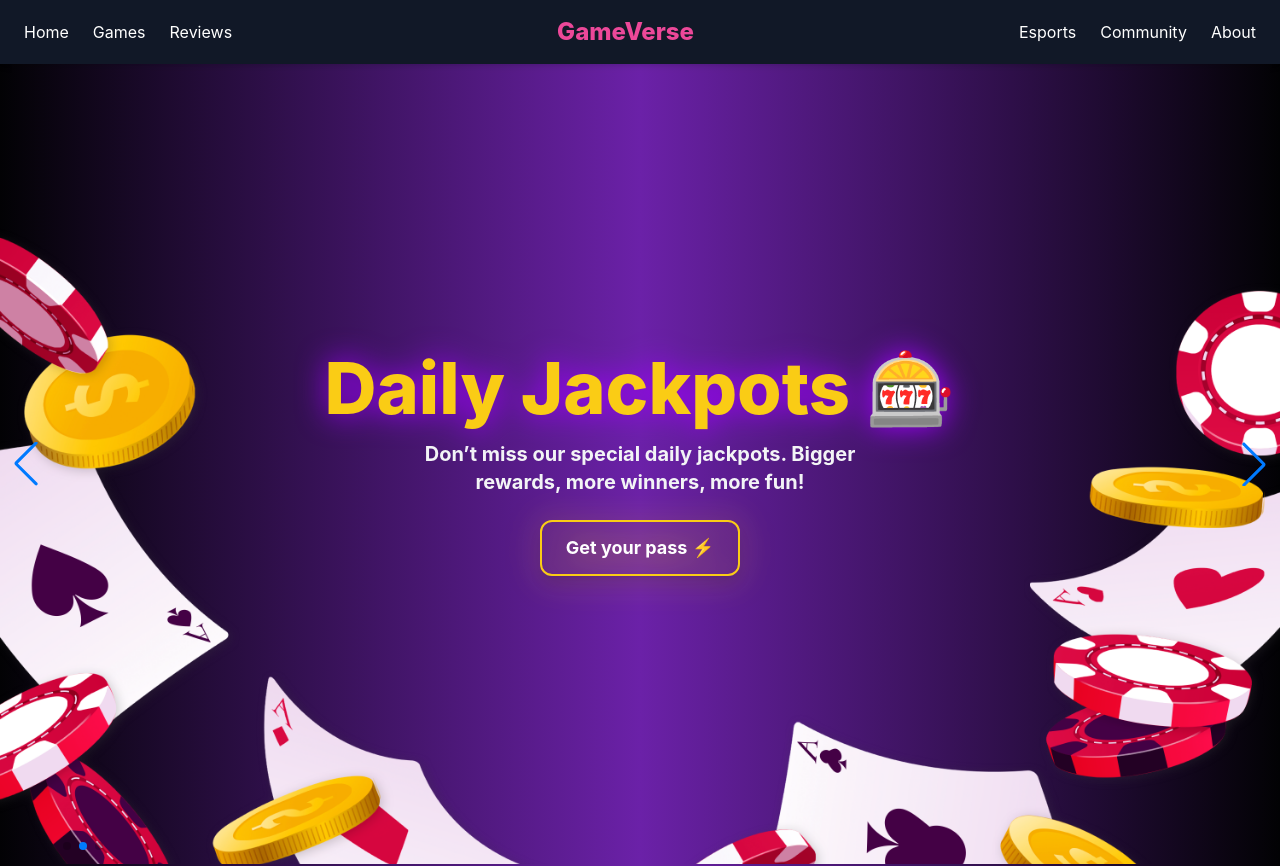
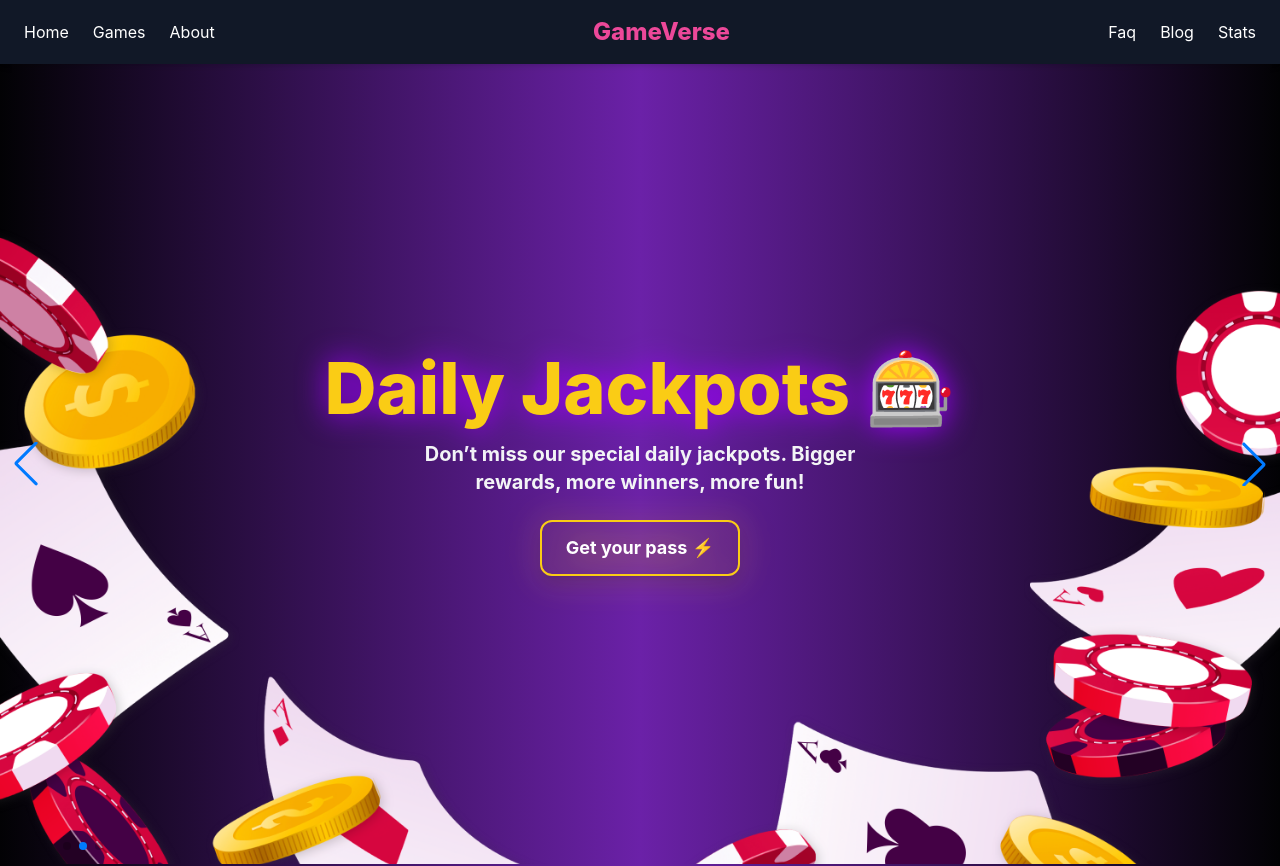
Before and after one commit to Abhisheksharma1812/BeeLucky, a React (Vite) app in the folder frontend/: page / in a window 1280 px wide. Shown: the top 866 px of the page. Built offline with nearby package versions, Linux system fonts and the light colour scheme; no server answers.

Commit message:
02-10-25 changes

```diff
--- a/frontend/src/components/Bet.jsx
+++ b/frontend/src/components/Bet.jsx
@@ -52,14 +52,14 @@ function PriceSelect({
 <input
   type="number"
   placeholder="Enter custom amount"
-  min={500}
+  min={10}
   max={10000}
-  className="mb-6 px-4 py-2 rounded-2xl bg-gray-800 text-white focus:outline-none focus:ring-2 focus:ring-yellow-400"
+  className="mb-6 px-4 py-2 w-1/5 rounded-2xl bg-gray-800 text-white focus:outline-none focus:ring-2 focus:ring-yellow-400"
   onChange={(e) => {
     let value = Number(e.target.value);
 
     // prevent negative or values outside range
-    if (value < 1) value = 500;
+    if (value < 1) value = 10;
     if (value > 10000) value = 10000;
 
     e.target.value = value; // update input field
--- a/frontend/src/components/Header.jsx
+++ b/frontend/src/components/Header.jsx
@@ -9,9 +9,9 @@ export default function Header() {
 
         {/* Left Menus (Desktop) */}
         <nav className="hidden md:flex space-x-6">
-          <a href="#" className="hover:text-pink-400 transition">Home</a>
-          <a href="#" className="hover:text-pink-400 transition">Games</a>
-          <a href="#" className="hover:text-pink-400 transition">Reviews</a>
+          <a href="#home" className="hover:text-pink-400 transition">Home</a>
+          <a href="#games" className="hover:text-pink-400 transition">Games</a>
+          <a href="#about" className="hover:text-pink-400 transition">About</a>
         </nav>
 
         {/* Logo */}
@@ -21,9 +21,9 @@ export default function Header() {
 
         {/* Right Menus (Desktop) */}
         <nav className="hidden md:flex space-x-6">
-          <a href="#" className="hover:text-pink-400 transition">Esports</a>
-          <a href="#" className="hover:text-pink-400 transition">Community</a>
-          <a href="#" className="hover:text-pink-400 transition">About</a>
+          <a href="#faq" className="hover:text-pink-400 transition">Faq</a>
+          <a href="#blog" className="hover:text-pink-400 transition">Blog</a>
+          <a href="#stats" className="hover:text-pink-400 transition">Stats</a>
         </nav>
 
         {/* Mobile Toggle Button */}
@@ -50,12 +50,12 @@ export default function Header() {
       {isOpen && (
         <div className="md:hidden absolute top-full left-0 w-full bg-gray-800 z-40 px-6 py-4 space-y-4 text-center">
 
-          <a href="#" className="block hover:text-pink-400">Home</a>
-          <a href="#" className="block hover:text-pink-400">Games</a>
-          <a href="#" className="block hover:text-pink-400">Reviews</a>
-          <a href="#" className="block hover:text-pink-400">Esports</a>
-          <a href="#" className="block hover:text-pink-400">Community</a>
-          <a href="#" className="block hover:text-pink-400">About</a>
+          <a href="#home" className="block hover:text-pink-400">Home</a>
+          <a href="#games" className="block hover:text-pink-400">Games</a>
+          <a href="#about" className="block hover:text-pink-400">About</a>
+          <a href="#faq" className="block hover:text-pink-400">FAQ</a>
+          <a href="#blog" className="block hover:text-pink-400">Blog</a>
+          <a href="#stats" className="block hover:text-pink-400">Stats</a>
         </div>
       )}
     </header>
--- a/frontend/src/components/Wheel.jsx
+++ b/frontend/src/components/Wheel.jsx
@@ -1,7 +1,6 @@
 import React, { useState } from "react";
-import Bet from "../components/Bet";
 
-export default function Wheel({ selectedPrice, showPopup, setShowPopup }) {
+export default function Wheel({ selectedPrice, setSelectedPrice, showPopup, setShowPopup }) {
   const prizes = [
     "0.1x",
     "1.3x",
@@ -69,6 +68,8 @@ export default function Wheel({ selectedPrice, showPopup, setShowPopup }) {
   const handleEnd = () => {
     if (!spinning) return;
     setSpinning(false);
+
+    setSelectedPrice(null);
     if (targetIndex !== null) setResult(prizes[targetIndex]);
   };
 
--- a/frontend/src/pages/Payment.jsx
+++ b/frontend/src/pages/Payment.jsx
@@ -3,8 +3,8 @@ import { QRCodeCanvas } from "qrcode.react";
 
 export default function PaymentQR() {
   // replace with your UPI details
-  const upiId = "abhishekprinja24-1@okaxis";
-  const name = "Abhi";
+  const upiId = "paytmqr5ojr4q@ptys-emp";
+  const name = "BeeLucky";
   const amount = "1"; // optional, can also keep blank
   const note = "Payment for services";
 
--- a/frontend/src/pages/Spin.jsx
+++ b/frontend/src/pages/Spin.jsx
@@ -13,6 +13,7 @@ function Spin() {
 
       <Wheel
         selectedPrice={selectedPrice}
+        setSelectedPrice={setSelectedPrice}   // ✅ pass down
         showPopup={showPopup}
         setShowPopup={setShowPopup}
       />
```
